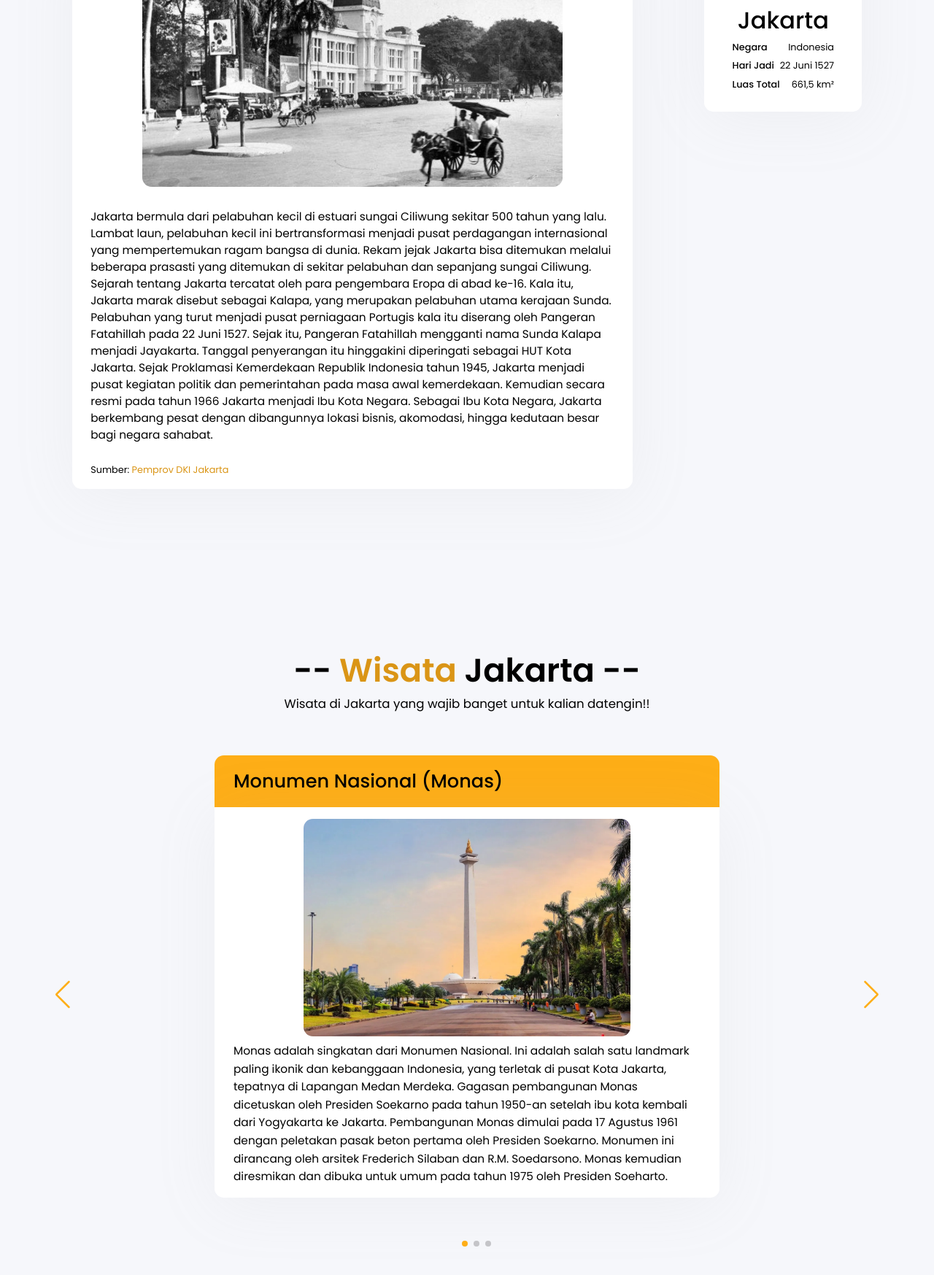
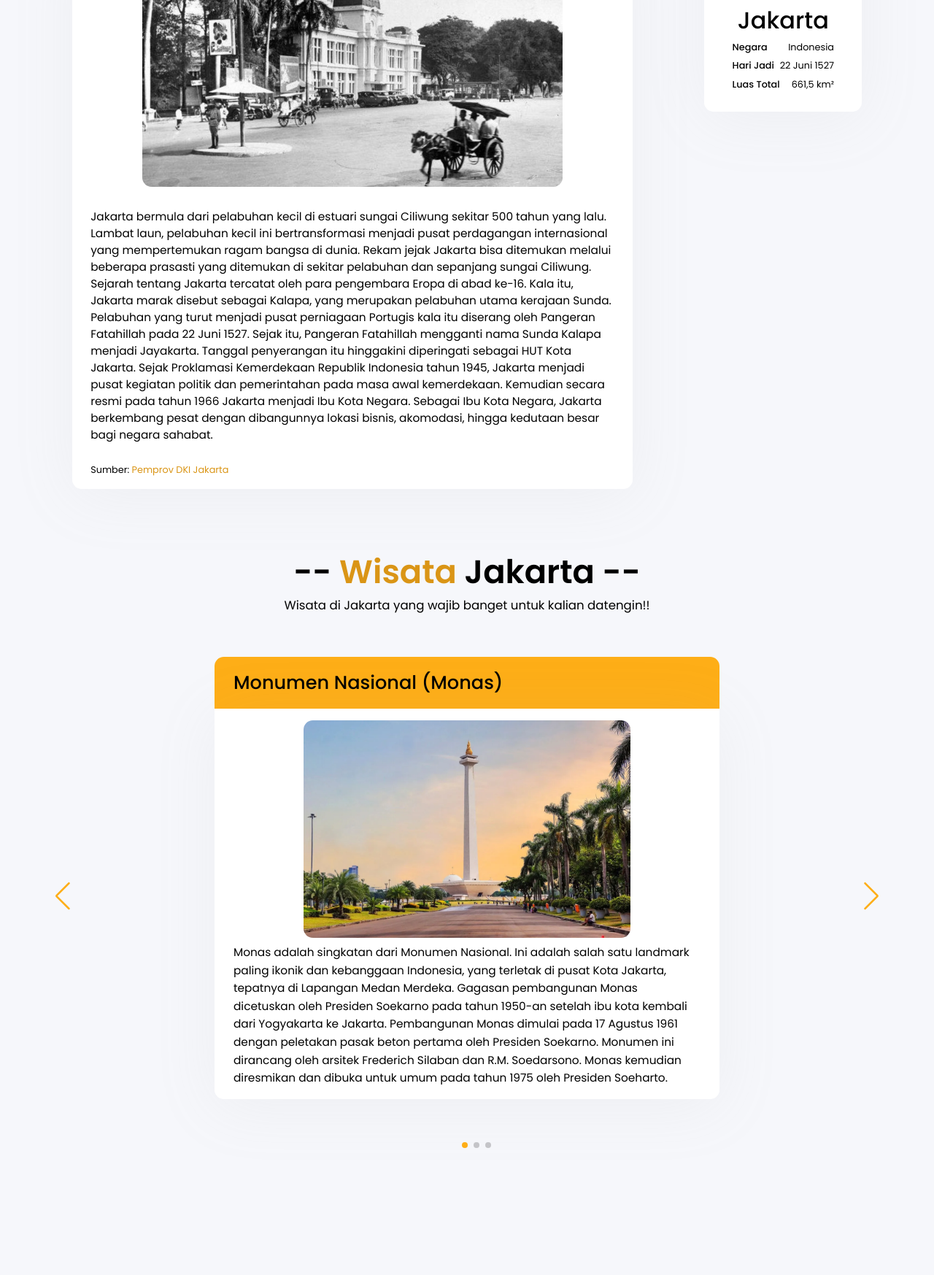
Before and after one commit to hsniim/jakpedia, a plain HTML site: page index.html in a window 1280 px wide. Shown: the part 1035-2782 px from the top of the page at 73% size. After the commit the page ends 2730 px from the top, so only its background shows below. Drawn offline with nearby package versions, Linux system fonts and the light colour scheme; a script that the page names is missing.

Commit message:
fixed sub hero for desktop device

```diff
--- a/style.css
+++ b/style.css
@@ -124,11 +124,15 @@ body {
       font-size: 7vw;
 }
 
+.ar1sec1 p {
+      font-size: 1.5vw;
+}
+
 .ar2 {
       display: flex;
       justify-content: space-evenly;
       align-items: flex-start;
-      height: 130vh;
+      height: auto;
       padding-top: 10vh;
 }
 
@@ -267,7 +271,8 @@ body {
 }
 
 .ar3 {
-      height: 100vh;
+      height: auto;
+      padding: 10vh 0;
 }
 
 .ar3head {
```
